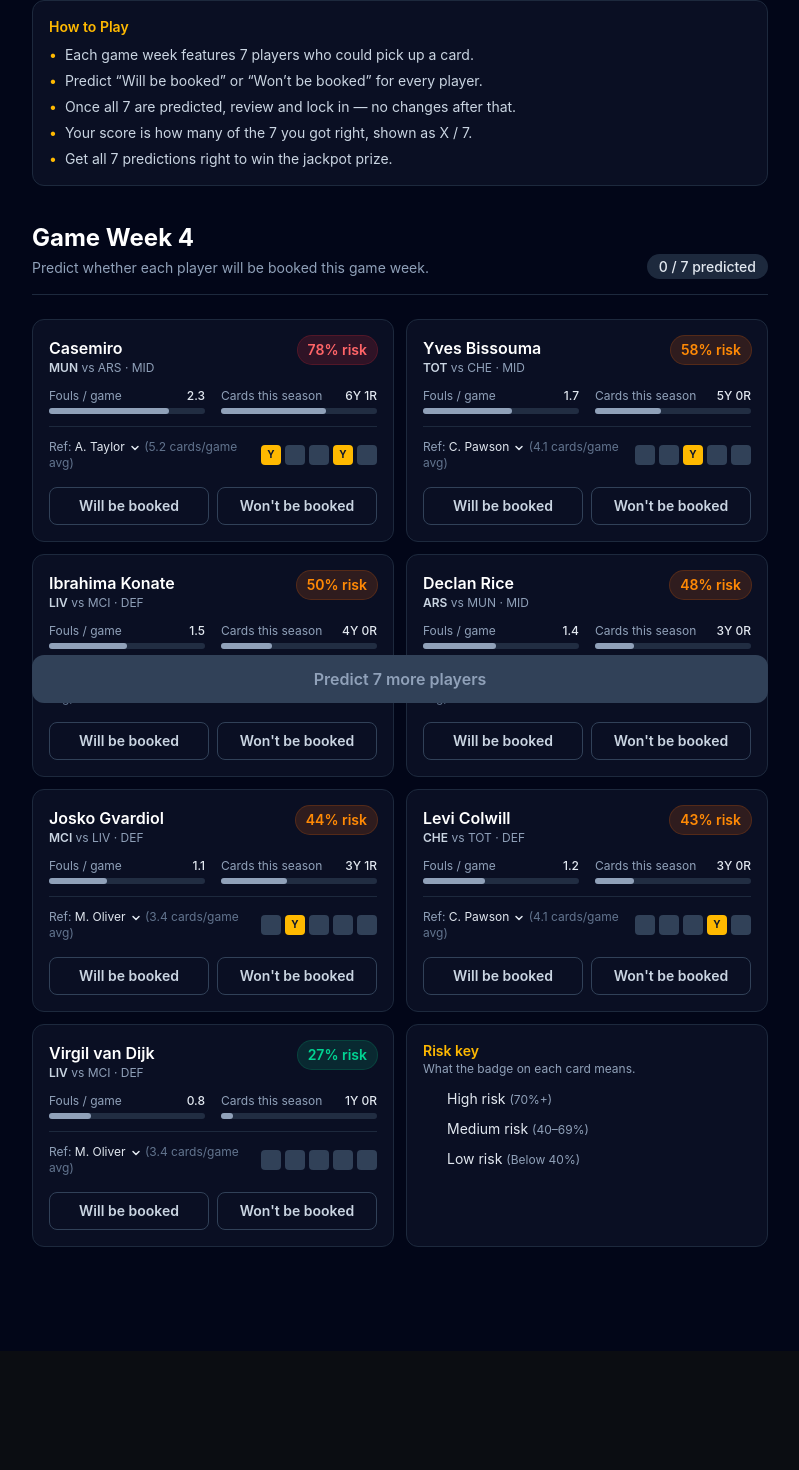
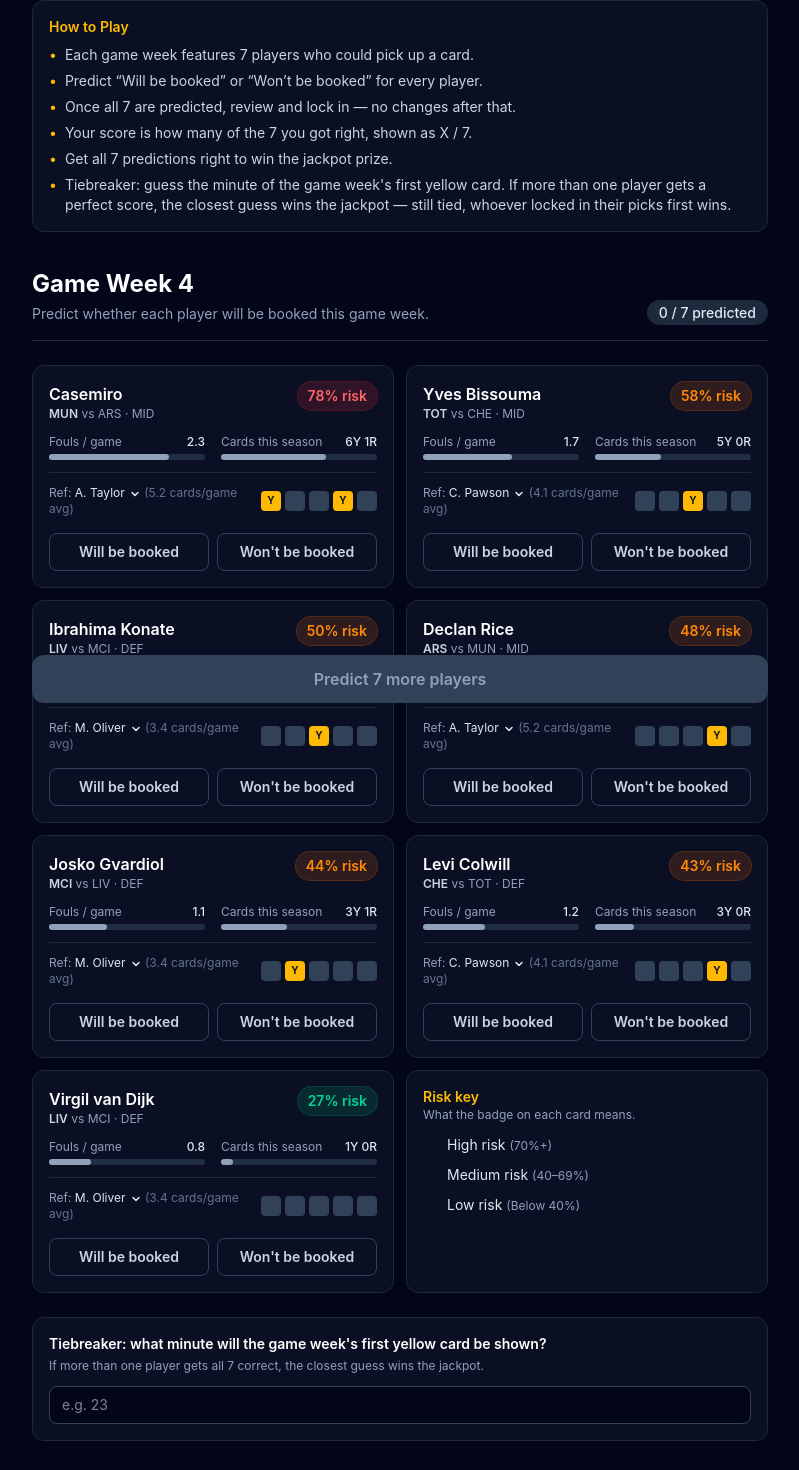
Before and after one commit to wanandonly/player-carded-FTP-prototype, a React (Vite) app: page / in a window 1280 px wide. Shown: the part 81-1551 px from the top of the page, without its empty margins (240-1039 px from the left). Before the commit the page ends 1432 px from the top, so only its background shows below. Built offline with nearby package versions, Linux system fonts and the light colour scheme.

Commit message:
refactor: added tiebreaker in there

```diff
--- a/src/App.tsx
+++ b/src/App.tsx
@@ -19,6 +19,7 @@ function App() {
   const shortlist = useMemo(() => buildShortlist(gameWeek), [])
   const [screen, setScreen] = useState<Screen>('shortlist')
   const [predictions, setPredictions] = useState<Record<string, boolean>>({})
+  const [tiebreakerGuessMinute, setTiebreakerGuessMinute] = useState<number | null>(null)
   const [playedHistory, setPlayedHistory] = useState<HistoryEntry[]>([])
   const [activeTab, setActiveTab] = useState<Tab>('picks')
 
@@ -47,6 +48,7 @@ function App() {
         playerId: entry.player.id,
         willBeBooked: predictions[entry.player.id] ?? false,
       })),
+      tiebreakerGuessMinute: tiebreakerGuessMinute ?? 0,
     }
     const score = computeScoreResult(pick, outcomes)
     const entry: HistoryEntry = {
@@ -59,6 +61,7 @@ function App() {
     }
     setPlayedHistory((current) => [entry, ...current])
     setPredictions({})
+    setTiebreakerGuessMinute(null)
     setScreen('shortlist')
     setActiveTab('results')
   }
@@ -84,6 +87,7 @@ function App() {
                   predictions: current.predictions,
                   outcomesByPlayerId: new Map(current.outcomes.map((o) => [o.playerId, o])),
                   score: current.score,
+                  submittedAt: current.playedAt,
                 }
               : null
           }
@@ -108,6 +112,8 @@ function App() {
               shortlist={shortlist}
               predictions={predictions}
               onSetPrediction={handleSetPrediction}
+              tiebreakerGuessMinute={tiebreakerGuessMinute}
+              onSetTiebreakerGuessMinute={setTiebreakerGuessMinute}
               onConfirm={() => setScreen('confirm')}
             />
           )}
@@ -117,6 +123,7 @@ function App() {
               gameWeekLabel={gameWeek.label}
               shortlist={shortlist}
               predictions={predictions}
+              tiebreakerGuessMinute={tiebreakerGuessMinute}
               onBack={() => setScreen('shortlist')}
               onLockIn={handleLockIn}
             />
--- a/src/components/HowToPlay.tsx
+++ b/src/components/HowToPlay.tsx
@@ -6,6 +6,7 @@ const RULES = [
   `Once all ${PICKS_PER_GAME_WEEK} are predicted, review and lock in — no changes after that.`,
   `Your score is how many of the ${PICKS_PER_GAME_WEEK} you got right, shown as X / ${PICKS_PER_GAME_WEEK}.`,
   `Get all ${PICKS_PER_GAME_WEEK} predictions right to win the jackpot prize.`,
+  "Tiebreaker: guess the minute of the game week's first yellow card. If more than one player gets a perfect score, the closest guess wins the jackpot — still tied, whoever locked in their picks first wins.",
 ]
 
 export function HowToPlay() {
--- a/src/data/leaderboard.mock.ts
+++ b/src/data/leaderboard.mock.ts
@@ -4,10 +4,10 @@ import type { PlayerPrediction, ResolvedOutcome } from './types'
 // leaderboard stays stable across replays instead of being tied to the live
 // randomized outcome from resolveGameWeek.
 export const leaderboardOutcomes: ResolvedOutcome[] = [
-  { playerId: 'p-casemiro', fixtureId: 'f-mun-ars', wasBooked: true },
-  { playerId: 'p-bissouma', fixtureId: 'f-che-tot', wasBooked: true },
+  { playerId: 'p-casemiro', fixtureId: 'f-mun-ars', wasBooked: true, cardType: 'yellow', cardMinute: 34 },
+  { playerId: 'p-bissouma', fixtureId: 'f-che-tot', wasBooked: true, cardType: 'yellow', cardMinute: 61 },
   { playerId: 'p-konate', fixtureId: 'f-mci-liv', wasBooked: false },
-  { playerId: 'p-rice', fixtureId: 'f-mun-ars', wasBooked: true },
+  { playerId: 'p-rice', fixtureId: 'f-mun-ars', wasBooked: true, cardType: 'yellow', cardMinute: 12 },
   { playerId: 'p-gvardiol', fixtureId: 'f-mci-liv', wasBooked: false },
   { playerId: 'p-colwill', fixtureId: 'f-che-tot', wasBooked: false },
   { playerId: 'p-vvd', fixtureId: 'f-mci-liv', wasBooked: false },
@@ -17,6 +17,8 @@ export interface LeaderboardEntry {
   id: string
   name: string
   predictions: PlayerPrediction[]
+  tiebreakerGuessMinute: number
+  submittedAt: string
 }
 
 export const leaderboard: LeaderboardEntry[] = [
@@ -32,6 +34,8 @@ export const leaderboard: LeaderboardEntry[] = [
       { playerId: 'p-colwill', willBeBooked: false },
       { playerId: 'p-vvd', willBeBooked: false },
     ],
+    tiebreakerGuessMinute: 10,
+    submittedAt: '2026-09-05T17:50:00.000Z',
   },
   {
     id: 'l-2',
@@ -45,6 +49,8 @@ export const leaderboard: LeaderboardEntry[] = [
       { playerId: 'p-colwill', willBeBooked: false },
       { playerId: 'p-vvd', willBeBooked: true },
     ],
+    tiebreakerGuessMinute: 20,
+    submittedAt: '2026-09-05T18:05:00.000Z',
   },
   {
     id: 'l-3',
@@ -58,6 +64,8 @@ export const leaderboard: LeaderboardEntry[] = [
       { playerId: 'p-colwill', willBeBooked: true },
       { playerId: 'p-vvd', willBeBooked: false },
     ],
+    tiebreakerGuessMinute: 15,
+    submittedAt: '2026-09-05T17:58:00.000Z',
   },
   {
     id: 'l-4',
@@ -71,6 +79,8 @@ export const leaderboard: LeaderboardEntry[] = [
       { playerId: 'p-colwill', willBeBooked: true },
       { playerId: 'p-vvd', willBeBooked: false },
     ],
+    tiebreakerGuessMinute: 30,
+    submittedAt: '2026-09-05T18:00:00.000Z',
   },
   {
     id: 'l-5',
@@ -84,6 +94,8 @@ export const leaderboard: LeaderboardEntry[] = [
       { playerId: 'p-colwill', willBeBooked: false },
       { playerId: 'p-vvd', willBeBooked: true },
     ],
+    tiebreakerGuessMinute: 30,
+    submittedAt: '2026-09-05T18:03:00.000Z',
   },
   {
     id: 'l-6',
@@ -97,6 +109,8 @@ export const leaderboard: LeaderboardEntry[] = [
       { playerId: 'p-colwill', willBeBooked: true },
       { playerId: 'p-vvd', willBeBooked: false },
     ],
+    tiebreakerGuessMinute: 50,
+    submittedAt: '2026-09-05T18:10:00.000Z',
   },
   {
     id: 'l-7',
@@ -110,5 +124,7 @@ export const leaderboard: LeaderboardEntry[] = [
       { playerId: 'p-colwill', willBeBooked: true },
       { playerId: 'p-vvd', willBeBooked: true },
     ],
+    tiebreakerGuessMinute: 5,
+    submittedAt: '2026-09-05T18:12:00.000Z',
   },
 ]
--- a/src/data/types.ts
+++ b/src/data/types.ts
@@ -78,6 +78,7 @@ export interface PlayerPrediction {
 export interface Pick {
   gameWeekId: string
   predictions: PlayerPrediction[]
+  tiebreakerGuessMinute: number
 }
 
 export interface ResolvedOutcome {
@@ -85,6 +86,7 @@ export interface ResolvedOutcome {
   fixtureId: string
   wasBooked: boolean
   cardType?: 'yellow' | 'red'
+  cardMinute?: number
 }
 
 export interface ScoreResult {
@@ -93,6 +95,9 @@ export interface ScoreResult {
   correctPredictions: number
   correctPlayerIds: string[]
   incorrectPlayerIds: string[]
+  tiebreakerGuessMinute: number
+  tiebreakerActualMinute: number | null
+  tiebreakerDiff: number | null
 }
 
 export interface HistoryEntry {
--- a/src/game/resolveGameWeek.ts
+++ b/src/game/resolveGameWeek.ts
@@ -13,12 +13,14 @@ export function resolveGameWeek(shortlist: ShortlistEntry[]): ResolvedOutcome[]
         ? 'red'
         : 'yellow'
       : undefined
+    const cardMinute = wasBooked ? Math.ceil(Math.random() * 90) : undefined
 
     return {
       playerId: entry.player.id,
       fixtureId: entry.fixture.id,
       wasBooked,
       cardType,
+      cardMinute,
     }
   })
 }
--- a/src/game/scoring.ts
+++ b/src/game/scoring.ts
@@ -15,11 +15,21 @@ export function computeScoreResult(pick: Pick, outcomes: ResolvedOutcome[]): Sco
     }
   }
 
+  const yellowCardMinutes = outcomes
+    .filter((outcome) => outcome.cardType === 'yellow' && outcome.cardMinute !== undefined)
+    .map((outcome) => outcome.cardMinute as number)
+  const tiebreakerActualMinute = yellowCardMinutes.length > 0 ? Math.min(...yellowCardMinutes) : null
+  const tiebreakerDiff =
+    tiebreakerActualMinute === null ? null : Math.abs(pick.tiebreakerGuessMinute - tiebreakerActualMinute)
+
   return {
     gameWeekId: pick.gameWeekId,
     totalPredictions: pick.predictions.length,
     correctPredictions: correctPlayerIds.length,
     correctPlayerIds,
     incorrectPlayerIds,
+    tiebreakerGuessMinute: pick.tiebreakerGuessMinute,
+    tiebreakerActualMinute,
+    tiebreakerDiff,
   }
 }
--- a/src/screens/GameWeekScreen.tsx
+++ b/src/screens/GameWeekScreen.tsx
@@ -9,6 +9,8 @@ interface GameWeekScreenProps {
   shortlist: ShortlistEntry[];
   predictions: Record<string, boolean>;
   onSetPrediction: (playerId: string, willBeBooked: boolean | null) => void;
+  tiebreakerGuessMinute: number | null;
+  onSetTiebreakerGuessMinute: (minute: number | null) => void;
   onConfirm: () => void;
 }
 
@@ -17,12 +19,16 @@ export function GameWeekScreen({
   shortlist,
   predictions,
   onSetPrediction,
+  tiebreakerGuessMinute,
+  onSetTiebreakerGuessMinute,
   onConfirm,
 }: GameWeekScreenProps) {
   const answeredCount = shortlist.filter(
     (entry) => entry.player.id in predictions,
   ).length;
   const remaining = PICKS_PER_GAME_WEEK - answeredCount;
+  const tiebreakerAnswered = tiebreakerGuessMinute !== null;
+  const readyToReview = remaining === 0 && tiebreakerAnswered;
 
   return (
     <div className="mx-auto flex max-w-3xl flex-col gap-6 px-4 py-8">
@@ -54,16 +60,46 @@ export function GameWeekScreen({
         <RiskKey />
       </div>
 
+      <div className="rounded-xl border border-slate-800 bg-slate-900/60 p-4">
+        <label htmlFor="tiebreaker-minute" className="block text-sm font-semibold text-white">
+          Tiebreaker: what minute will the game week's first yellow card be shown?
+        </label>
+        <p className="mt-1 text-xs text-slate-400">
+          If more than one player gets all {PICKS_PER_GAME_WEEK} correct, the closest guess wins the jackpot.
+        </p>
+        <input
+          id="tiebreaker-minute"
+          type="number"
+          inputMode="numeric"
+          min={1}
+          max={90}
+          placeholder="e.g. 23"
+          value={tiebreakerGuessMinute ?? ""}
+          onChange={(e) => {
+            const value = e.target.value;
+            if (value === "") {
+              onSetTiebreakerGuessMinute(null);
+              return;
+            }
+            const minute = Math.min(90, Math.max(1, Number(value)));
+            onSetTiebreakerGuessMinute(minute);
+          }}
+          className="mt-3 w-full rounded-lg border border-slate-700 bg-slate-950 px-3 py-2 text-sm text-white outline-none focus:border-amber-400"
+        />
+      </div>
+
       <div className="sticky bottom-4">
         <button
           type="button"
-          disabled={remaining > 0}
+          disabled={!readyToReview}
           onClick={onConfirm}
           className="w-full rounded-xl bg-amber-500 py-3 font-semibold text-slate-900 shadow-lg shadow-amber-500/20 cursor-pointer transition hover:bg-amber-400 disabled:cursor-not-allowed disabled:bg-slate-700 disabled:text-slate-400 disabled:shadow-none"
         >
           {remaining > 0
             ? `Predict ${remaining} more player${remaining === 1 ? "" : "s"}`
-            : "Review Predictions"}
+            : !tiebreakerAnswered
+              ? "Answer the tiebreaker"
+              : "Review Predictions"}
         </button>
       </div>
     </div>
--- a/src/screens/ResultsScreen.tsx
+++ b/src/screens/ResultsScreen.tsx
@@ -96,6 +96,22 @@ export function ResultsScreen({ gameWeekLabel, shortlist, current, pastEntries,
         )}
       </div>
 
+      <div className="rounded-xl border border-slate-800 bg-slate-900/60 p-4 text-center">
+        <p className="text-sm text-slate-300">
+          Tiebreaker: you guessed{" "}
+          <span className="font-semibold text-white">{score.tiebreakerGuessMinute}'</span>
+          {score.tiebreakerActualMinute !== null ? (
+            <>
+              {" "}
+              — first yellow was{" "}
+              <span className="font-semibold text-white">{score.tiebreakerActualMinute}'</span>
+            </>
+          ) : (
+            " — no yellow card was shown this game week"
+          )}
+        </p>
+      </div>
+
       <ul className="flex flex-col gap-2">
         {shortlist.map((entry) => {
           const outcome = outcomesByPlayerId.get(entry.player.id)
```
Also changed, not shown: src/data/results.mock.ts (+28 -8 lines), src/screens/ConfirmPicksScreen.tsx (+13 -1 lines), src/screens/LeaderboardScreen.tsx (+36 -4 lines).
